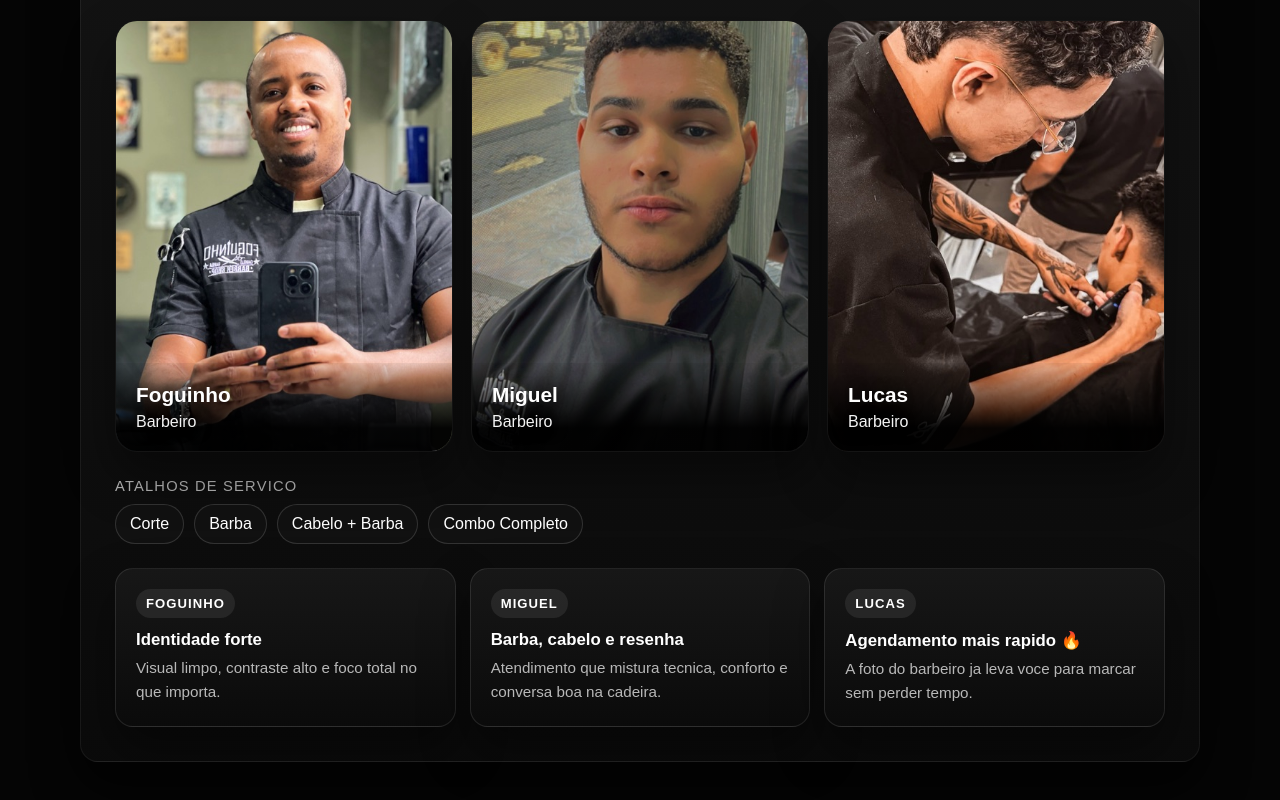
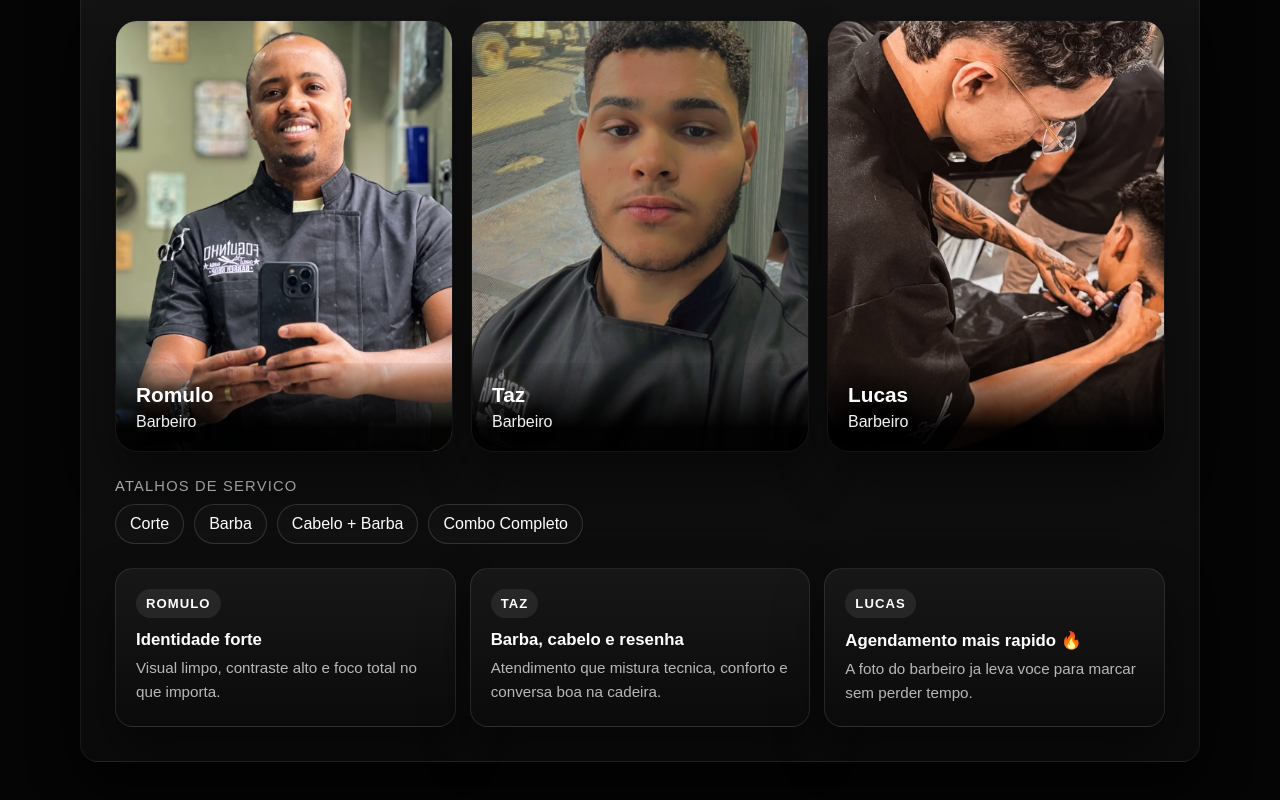
Before and after one commit to CostaGit33/FoguinhoBarber, a React (Vite) app: page / in a window 1280 px wide. Shown: the part 692-1492 px from the top of the page. Built offline with nearby package versions, Linux system fonts and the light colour scheme.

Commit message:
Update barber images and contact info

```diff
--- a/src/App.jsx
+++ b/src/App.jsx
@@ -21,7 +21,7 @@ const services = [
 
 const professionals = [
   {
-    name: "Foguinho",
+    name: "Romulo",
     role: "Barbeiro",
     image: `${assetBase}foguinho1.jpeg`,
     highlight: "Presenca forte, estilo marcante e assinatura da casa.",
@@ -29,7 +29,7 @@ const professionals = [
     spotlightMeta: "Visual limpo, contraste alto e foco total no que importa."
   },
   {
-    name: "Miguel",
+    name: "Taz",
     role: "Barbeiro",
     image: `${assetBase}foguinho2.jpeg`,
     highlight: "Corte bem resolvido, atendimento leve e experiencia sem enrolacao.",
```
Also changed, not shown: foguinho1.jpeg, foguinho2.jpeg.
